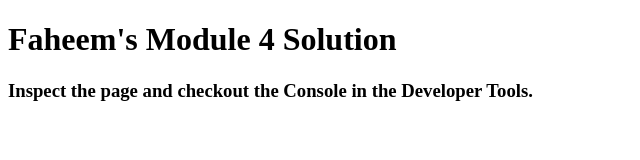
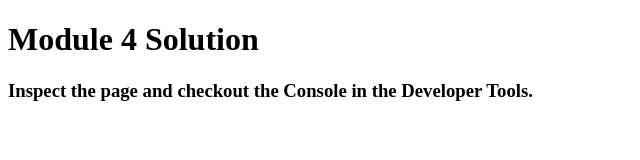
Before and after one commit to deep2000/assignment-solution, a plain HTML site: page mod4/index.html in a window 1280 px wide. Shown: the whole page, without its empty margins (0-640 px from the left). Drawn offline with Linux system fonts and the light colour scheme.

Commit message:
Update index.html

```diff
--- a/mod4/index.html
+++ b/mod4/index.html
@@ -24,7 +24,7 @@
 
 <body>
 
-  <h1>Faheem's Module 4 Solution</h1>
+  <h1>  Module 4 Solution</h1>
 
   <h3>Inspect the page and checkout the Console in the Developer Tools.</h3>
 
```
